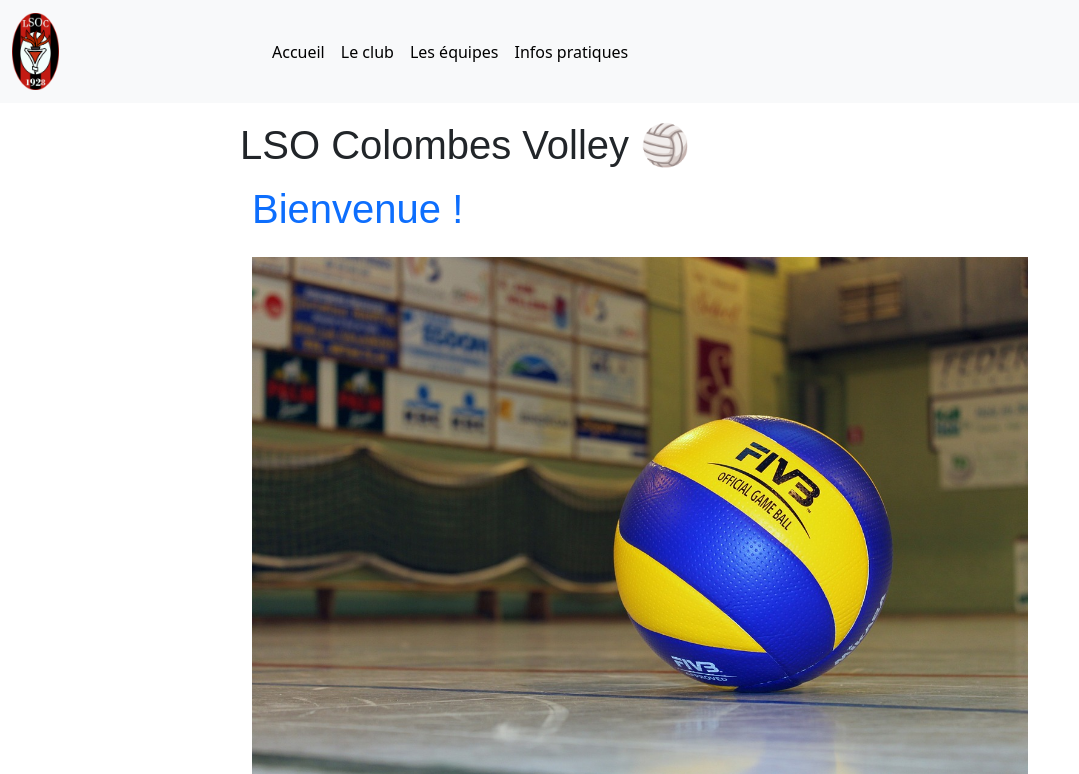
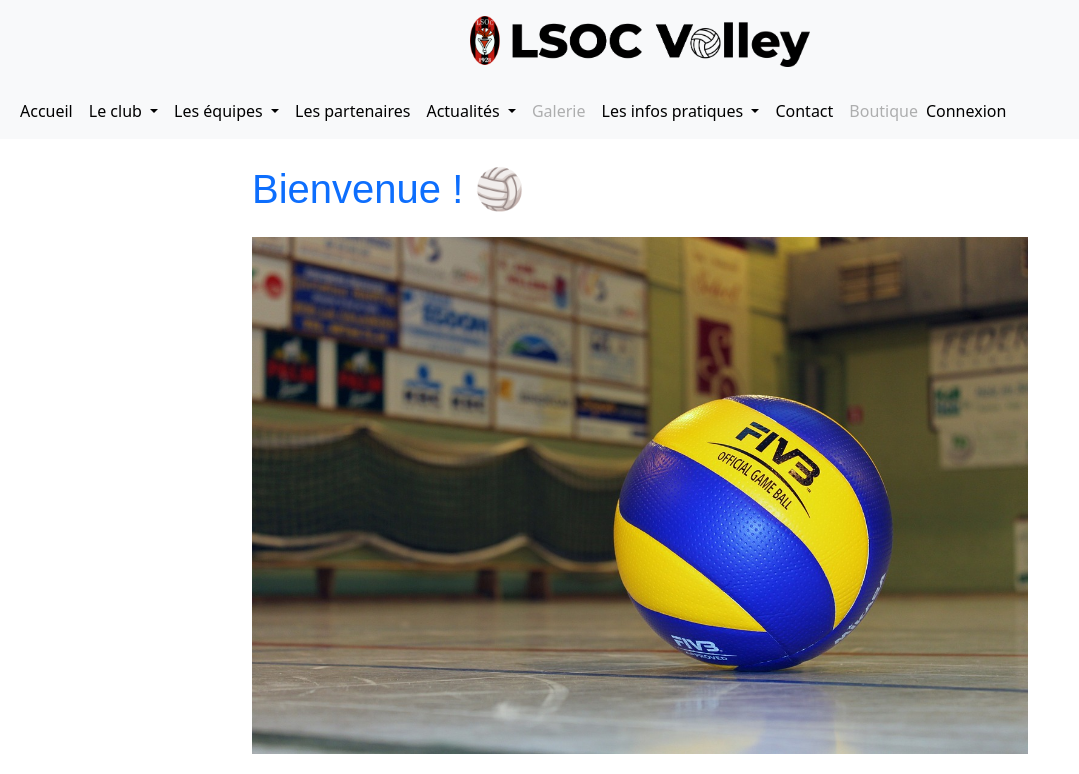
Before and after one commit to Ldacosta7/LCOS_Volley, a Symfony app: template templates/home/index.html.twig in a window 1280 px wide. Shown: the top 774 px of the page, without its empty margins (0-1079 px from the left). Run offline with Twig, Linux system fonts and the light colour scheme; the template is opened without the code that fills it, so the values that code supplies are empty; some libraries are stand-ins or nearby versions.

Commit message:
Ajout du titre global (image) et du menu

```diff
--- a/templates/base.html.twig
+++ b/templates/base.html.twig
@@ -17,9 +17,12 @@
     {% endblock %}
 </head>
 <body>
-<nav class="navbar navbar-expand-lg bg-body-tertiary">
+
+<div class="container-fluid d-flex justify-content-center pb-3 pt-3 bg-body-tertiary">
+    <img src="{{ asset('images/LSOC_Volley_title.png') }}" width="27%" height="27%" alt="Titre LSOC Volley">
+</div>
+<nav class="navbar navbar-expand-lg sticky-top bg-body-tertiary">
     <div class="container-fluid">
-        <a class="navbar-brand" href="/"><img src="{{ asset('images/logo.png') }}" width="20%" height="20%" alt="Logo LSOC"></a>
         <button class="navbar-toggler" type="button" data-bs-toggle="collapse" data-bs-target="#navbarNav"
                 aria-controls="navbarNav" aria-expanded="false" aria-label="Toggle navigation">
             <span class="navbar-toggler-icon"></span>
@@ -29,16 +32,60 @@
                 <li class="nav-item">
                     <a class="nav-link active" aria-current="page" href={{ path('app_home') }}>Accueil</a>
                 </li>
-                <li class="nav-item">
-                    <a class="nav-link active" aria-current="page" href={{ path('app_home') }}>Le club</a>
+                <li class="nav-item dropdown">
+                    <a class="nav-link dropdown-toggle active" href="#" role="button" data-bs-toggle="dropdown" aria-expanded="false">
+                        Le club
+                    </a>
+                    <ul class="dropdown-menu">
+                        <li><a class="dropdown-item" href="#">Un mot du président</a></li>
+                        <li><a class="dropdown-item" href="#">Historique</a></li>
+                        <li><a class="dropdown-item disabled" href="#">Formulaire d'inscription</a></li>
+                    </ul>
+                </li>
+                <li class="nav-item dropdown">
+                    <a class="nav-link dropdown-toggle active" href="#" role="button" data-bs-toggle="dropdown" aria-expanded="false">
+                        Les équipes
+                    </a>
+                    <ul class="dropdown-menu">
+                        <li><a class="dropdown-item" href="#">Équipe féminine 1</a></li>
+                        <li><a class="dropdown-item" href="#">Équipe masculine 1</a></li>
+                    </ul>
                 </li>
                 <li class="nav-item">
-                    <a class="nav-link active" aria-current="page" href={{ path('app_home') }}>Les équipes</a>
+                    <a class="nav-link active" aria-current="page" href={{ path('app_home') }}>Les partenaires</a>
+                </li>
+                <li class="nav-item dropdown">
+                    <a class="nav-link dropdown-toggle active" href="#" role="button" data-bs-toggle="dropdown" aria-expanded="false">
+                        Actualités
+                    </a>
+                    <ul class="dropdown-menu">
+                        <li><a class="dropdown-item" href="#">Événements</a></li>
+                        <li><a class="dropdown-item" href="#">Planning des matchs compétition</a></li>
+                    </ul>
                 </li>
                 <li class="nav-item">
-                    <a class="nav-link active" aria-current="page" href={{ path('app_home') }}>Infos pratiques</a>
+                    <a class="nav-link disabled" aria-current="page" href={{ path('app_home') }}>Galerie</a>
+                </li>
+                <li class="nav-item dropdown">
+                    <a class="nav-link dropdown-toggle active" href="#" role="button" data-bs-toggle="dropdown" aria-expanded="false">
+                        Les infos pratiques
+                    </a>
+                    <ul class="dropdown-menu">
+                        <li><a class="dropdown-item" href="#">Les entraînements</a></li>
+                        <li><a class="dropdown-item" href="#">Les gymnases</a></li>
+                    </ul>
+                </li>
+                <li class="nav-item">
+                    <a class="nav-link active" aria-current="page" href={{ path('app_home') }}>Contact</a>
+                </li>
+                <li class="nav-item">
+                    <a class="nav-link disabled" aria-current="page" href={{ path('app_home') }}>Boutique</a>
                 </li>
             </ul>
+            <span class="navbar-text">
+                <a class="nav-link active" aria-current="page" href={{ path('app_home') }}>Connexion</a>
+            </span>
+
         </div>
     </div>
 </nav>
--- a/templates/home/index.html.twig
+++ b/templates/home/index.html.twig
@@ -9,9 +9,9 @@
 </style>
 
 <div class="example-wrapper">
-    <h1>LSO Colombes Volley 🏐</h1>
+{#    <h1>LSOC Volley 🏐</h1>#}
     <div class="container">
-        <h1 class="text-primary pb-3 pt-2">Bienvenue !</h1>
+        <h1 class="text-primary pb-3 pt-2">Bienvenue ! 🏐</h1>
         <img src="{{ asset('images/volley_home.jpg') }}" alt="Image Volley Home" width="100%" height="100%">
     </div>
 </div>
```
Also changed, not shown: public/images/LSOC_Volley_title.png (added), 1 other file.
